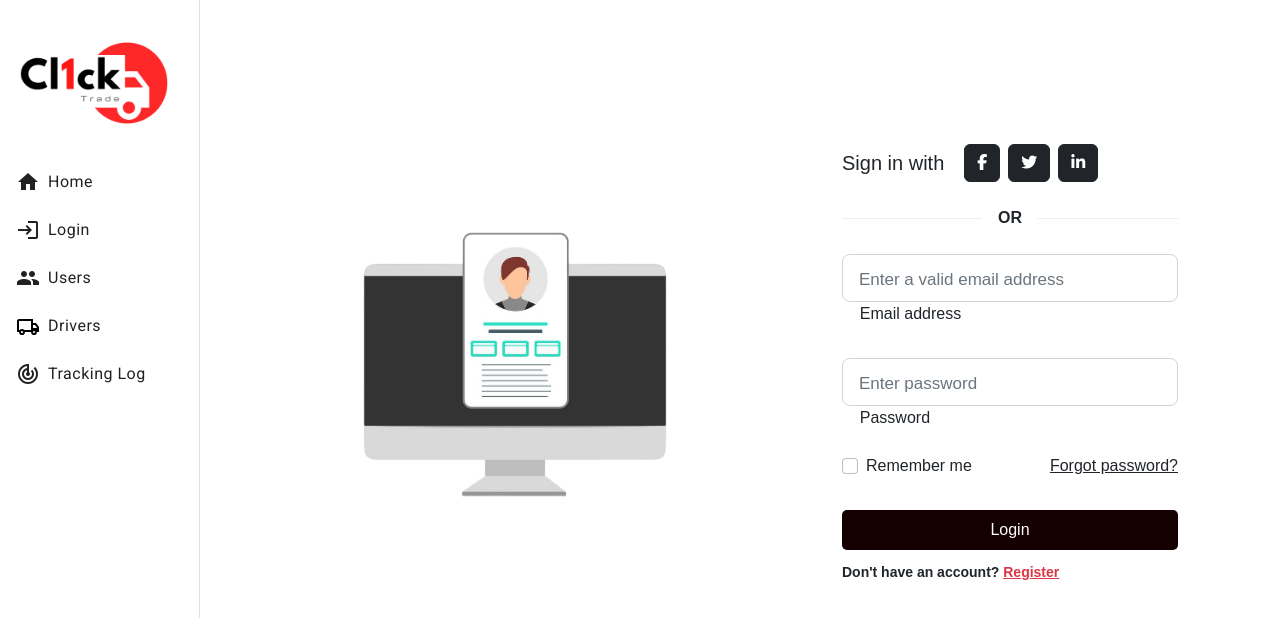
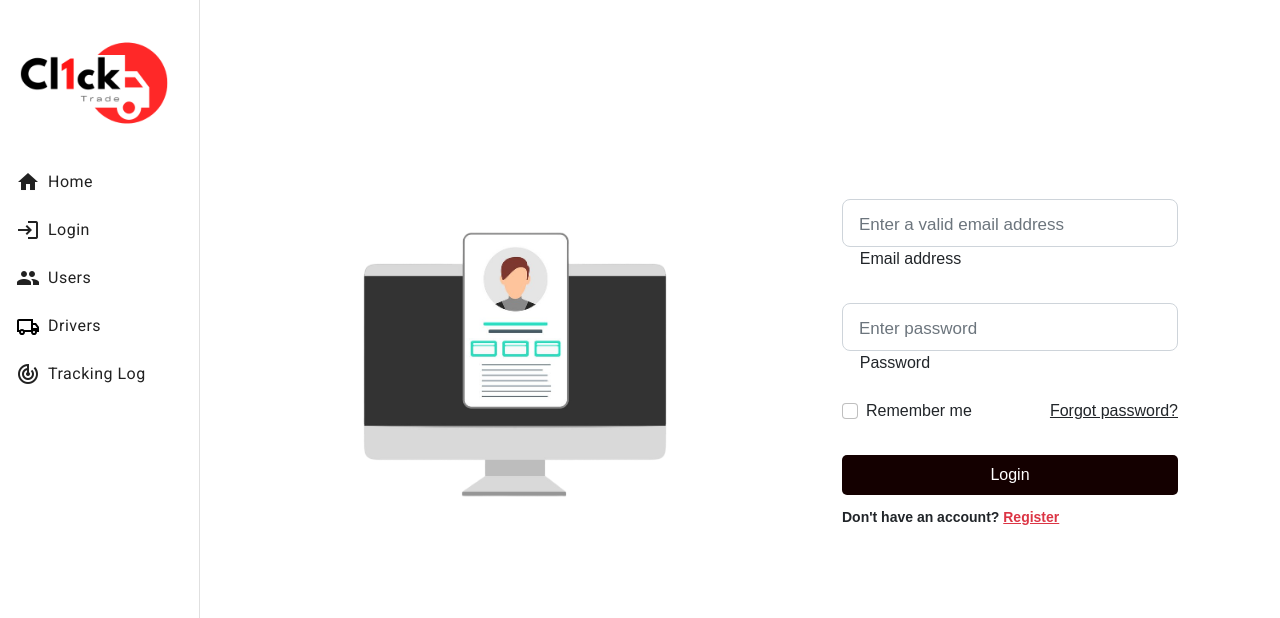
Before and after one commit to briansuhh/crud_app, an Angular app in the folder frontend/: page /login in a window 1280 px wide. Shown: the top 618 px of the page. Built offline with nearby package versions, Linux system fonts and the light colour scheme.

Commit message:
refactor: rename show-details to user-details

```diff
--- a/frontend/src/app/admin-login/admin-login.component.html
+++ b/frontend/src/app/admin-login/admin-login.component.html
@@ -14,25 +14,8 @@
             <div
               class="d-flex flex-row align-items-center justify-content-center justify-content-lg-start"
             >
-              <p class="lead fw-normal mb-0 me-3">Sign in with</p>
-              <button type="button" class="btn btn-dark btn-floating mx-1">
-                <i class="fab fa-facebook-f"></i>
-              </button>
-
-              <button type="button" class="btn btn-dark btn-floating mx-1">
-                <i class="fab fa-twitter"></i>
-              </button>
-
-              <button type="button" class="btn btn-dark btn-floating mx-1">
-                <i class="fab fa-linkedin-in"></i>
-              </button>
             </div>
 
-            <div class="divider d-flex align-items-center my-4">
-              <p class="text-center fw-bold mx-3 mb-0">OR</p>
-            </div>
-
-            <!-- Email input -->
             <div class="form-outline mb-4">
               <input
                 type="email"
@@ -45,7 +28,6 @@
               >
             </div>
 
-            <!-- Password input -->
             <div class="form-outline mb-3">
               <input
                 type="password"
@@ -70,7 +52,7 @@
                   Remember me
                 </label>
               </div>
-              <a href="javascript:void(0)" class="text-body"
+              <a href="" class="text-body"
                 >Forgot password?</a
               >
             </div>
--- a/frontend/src/app/app-routing.module.ts
+++ b/frontend/src/app/app-routing.module.ts
@@ -3,7 +3,7 @@ import { RouterModule, Routes } from '@angular/router';
 import { UserListComponent } from './user-list/user-list.component';
 import { AddUserComponent } from './add-user/add-user.component';
 import { UpdateUserComponent } from './update-user/update-user.component';
-import { ShowDetailsComponent } from './show-details/show-details.component';
+import { UserDetailsComponent } from './user-details/user-details.component';
 import { HomeComponent } from './home/home.component';
 import { AdminLoginComponent } from './admin-login/admin-login.component';
 
@@ -12,7 +12,7 @@ const routes: Routes = [
   { path: 'add-user', component: AddUserComponent },
   { path: '', redirectTo: 'home', pathMatch: 'full' },
   { path: 'updating-by-id/:userID', component: UpdateUserComponent },
-  { path: 'details-of-user/:userID', component: ShowDetailsComponent },
+  { path: 'user-details/:userID', component: UserDetailsComponent },
   { path: 'home', component: HomeComponent },
   { path: 'login', component: AdminLoginComponent },
   { path: '**', redirectTo: 'home', pathMatch: 'full' },
--- a/frontend/src/app/app.module.ts
+++ b/frontend/src/app/app.module.ts
@@ -20,16 +20,13 @@ import { MatFormFieldModule } from '@angular/material/form-field';
 import { MatNativeDateModule } from '@angular/material/core';
 import { DomSanitizer } from '@angular/platform-browser';
 
-
 import { UpdateUserComponent } from './update-user/update-user.component';
-import { ShowDetailsComponent } from './show-details/show-details.component';
+import { UserDetailsComponent } from './user-details/user-details.component';
 import { HomeComponent } from './home/home.component';
 import { AdminLoginComponent } from './admin-login/admin-login.component';
 import { BrowserAnimationsModule } from '@angular/platform-browser/animations';
 
-const svgIcons = [
-  'car',
-];
+const svgIcons = ['car'];
 
 @NgModule({
   declarations: [
@@ -38,7 +35,7 @@ const svgIcons = [
 
     AddUserComponent,
     UpdateUserComponent,
-    ShowDetailsComponent,
+    UserDetailsComponent,
     AdminLoginComponent,
   ],
   imports: [
@@ -66,10 +63,12 @@ const svgIcons = [
 })
 export class AppModule {
   constructor(matIconRegistry: MatIconRegistry, domSanitizer: DomSanitizer) {
-    svgIcons.forEach(iconName => {
+    svgIcons.forEach((iconName) => {
       matIconRegistry.addSvgIcon(
         iconName,
-        domSanitizer.bypassSecurityTrustResourceUrl(`assets/icons/${iconName}.svg`)
+        domSanitizer.bypassSecurityTrustResourceUrl(
+          `assets/icons/${iconName}.svg`
+        )
       );
     });
   }
--- a/frontend/src/app/user-list/user-list.component.ts
+++ b/frontend/src/app/user-list/user-list.component.ts
@@ -30,7 +30,7 @@ export class UserListComponent {
 
   goToUser() {
     console.log(this.EnteredID);
-    this.router.navigate(['details-of-user', this.EnteredID]);
+    this.router.navigate(['user-details', this.EnteredID]);
   }
 
   getUsers() {
@@ -53,6 +53,6 @@ export class UserListComponent {
   }
 
   detailsOfUser(userID: number) {
-    this.router.navigate(['details-of-user', userID]);
+    this.router.navigate(['user-details', userID]);
   }
 }
```
Also changed, not shown: frontend/src/app/user-details/user-details.component.ts (renamed from frontend/src/app/show-details/show-details.component.ts, +4 -4 lines), frontend/src/app/user-details/user-details.component.css (renamed from frontend/src/app/show-details/show-details.component.css), frontend/src/app/user-details/user-details.component.html (renamed from frontend/src/app/show-details/show-details.component.html), 2 other files (tests, documents, lock files or other folders).
